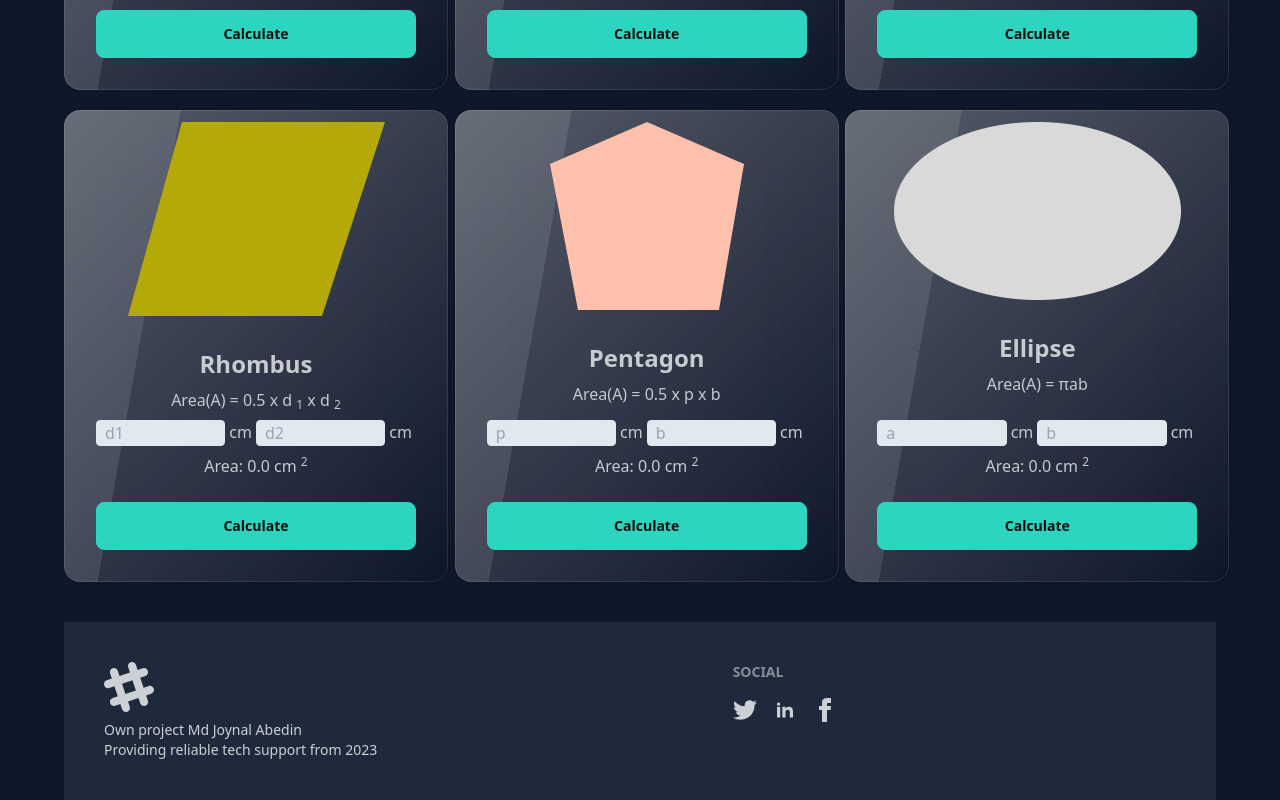
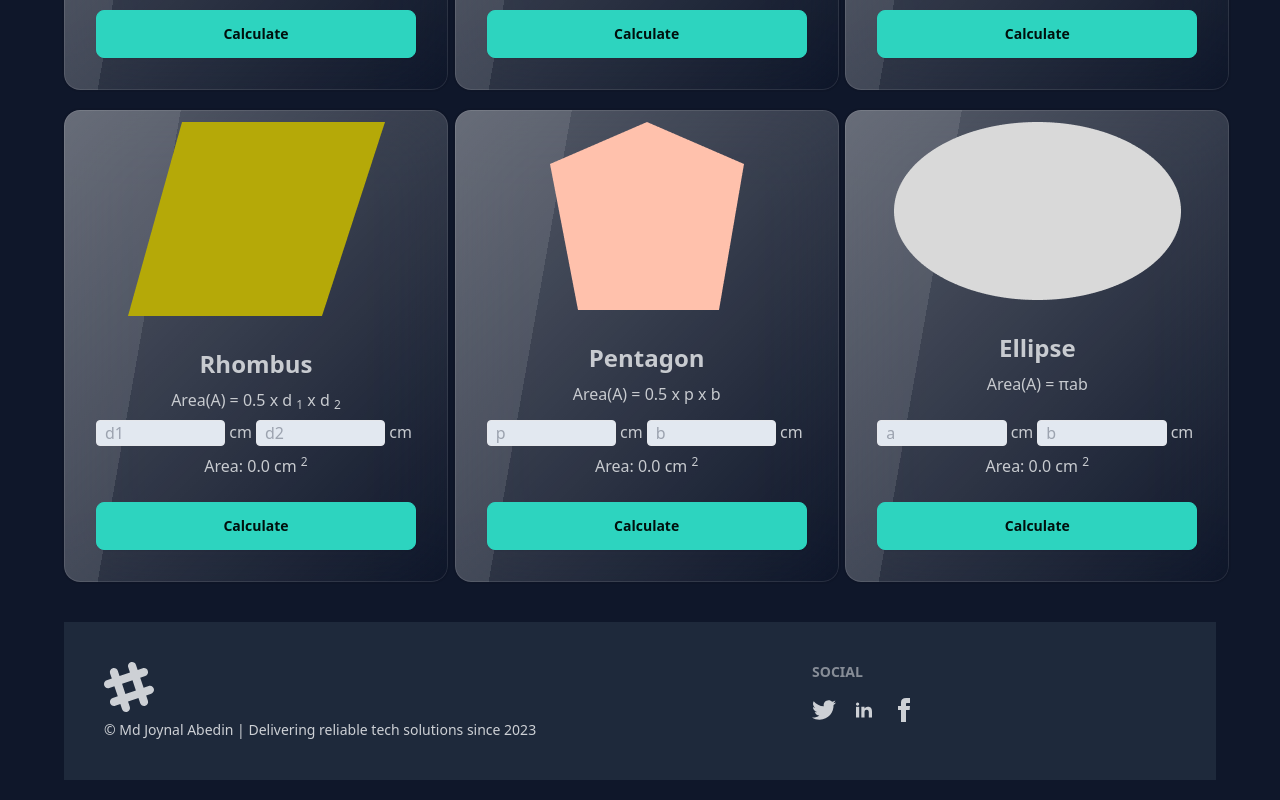
Before and after one commit to joynalmdabedin440/GeoSurface-Calculator, a plain HTML site: page index.html in a window 1280 px wide. Shown: the part 522-1322 px from the top of the page. Drawn offline with nearby package versions, Linux system fonts and the light colour scheme.

Commit message:
small changes in footer

```diff
--- a/index.html
+++ b/index.html
@@ -204,9 +204,8 @@
               d="M22.672 15.226l-2.432.811.841 2.515c.33 1.019-.209 2.127-1.23 2.456-1.15.325-2.148-.321-2.463-1.226l-.84-2.518-5.013 1.677.84 2.517c.391 1.203-.434 2.542-1.831 2.542-.88 0-1.601-.564-1.86-1.314l-.842-2.516-2.431.809c-1.135.328-2.145-.317-2.463-1.229-.329-1.018.211-2.127 1.231-2.456l2.432-.809-1.621-4.823-2.432.808c-1.355.384-2.558-.59-2.558-1.839 0-.817.509-1.582 1.327-1.846l2.433-.809-.842-2.515c-.33-1.02.211-2.129 1.232-2.458 1.02-.329 2.13.209 2.461 1.229l.842 2.515 5.011-1.677-.839-2.517c-.403-1.238.484-2.553 1.843-2.553.819 0 1.585.509 1.85 1.326l.841 2.517 2.431-.81c1.02-.33 2.131.211 2.461 1.229.332 1.018-.21 2.126-1.23 2.456l-2.433.809 1.622 4.823 2.433-.809c1.242-.401 2.557.484 2.557 1.838 0 .819-.51 1.583-1.328 1.847m-8.992-6.428l-5.01 1.675 1.619 4.828 5.011-1.674-1.62-4.829z"></path>
           </svg>
           <p>
-            Own project Md Joynal Abedin
-            <br />
-            Providing reliable tech support from 2023
+            &copy; Md Joynal Abedin | Delivering reliable tech solutions since 2023
+
           </p>
         </aside>
         <nav>
```
